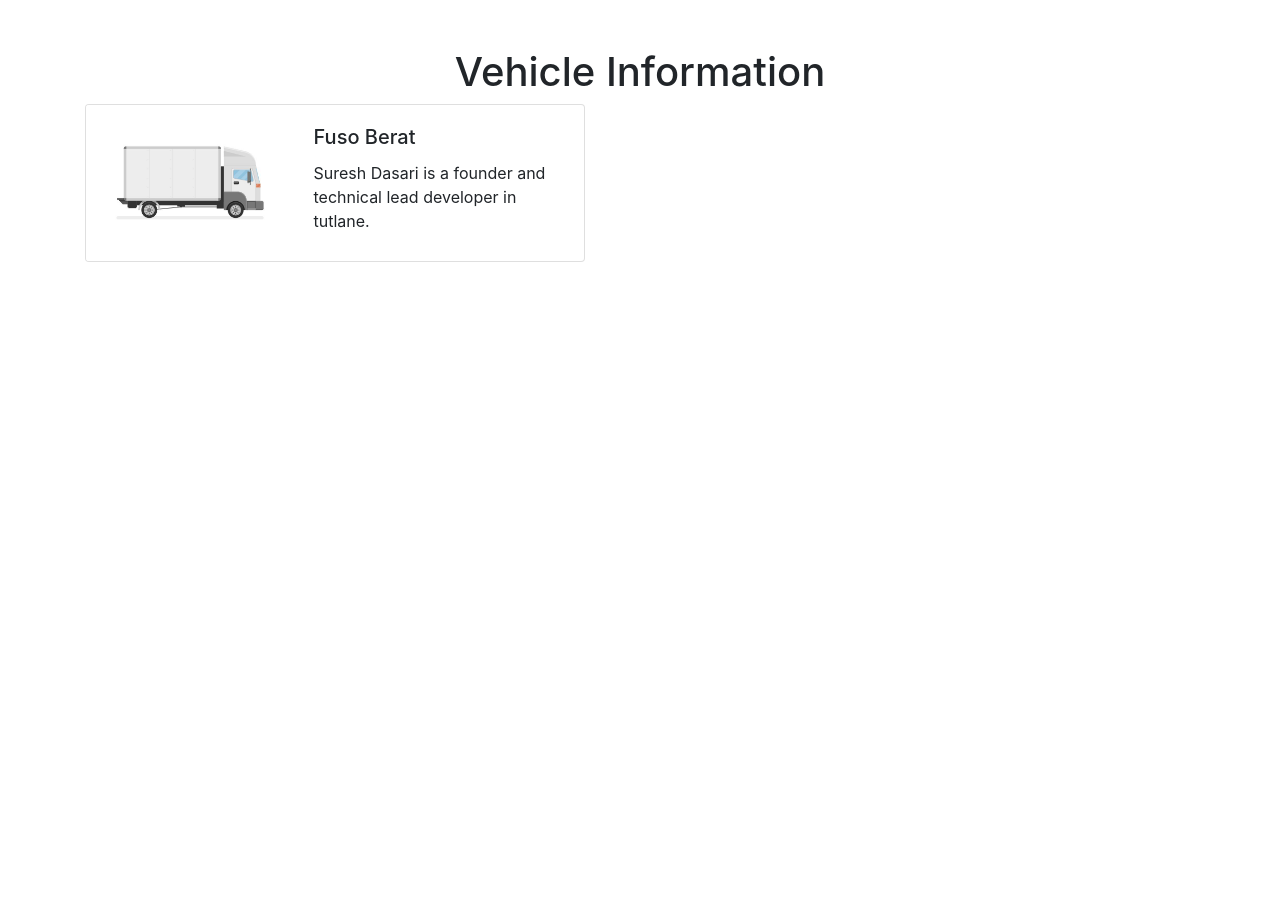
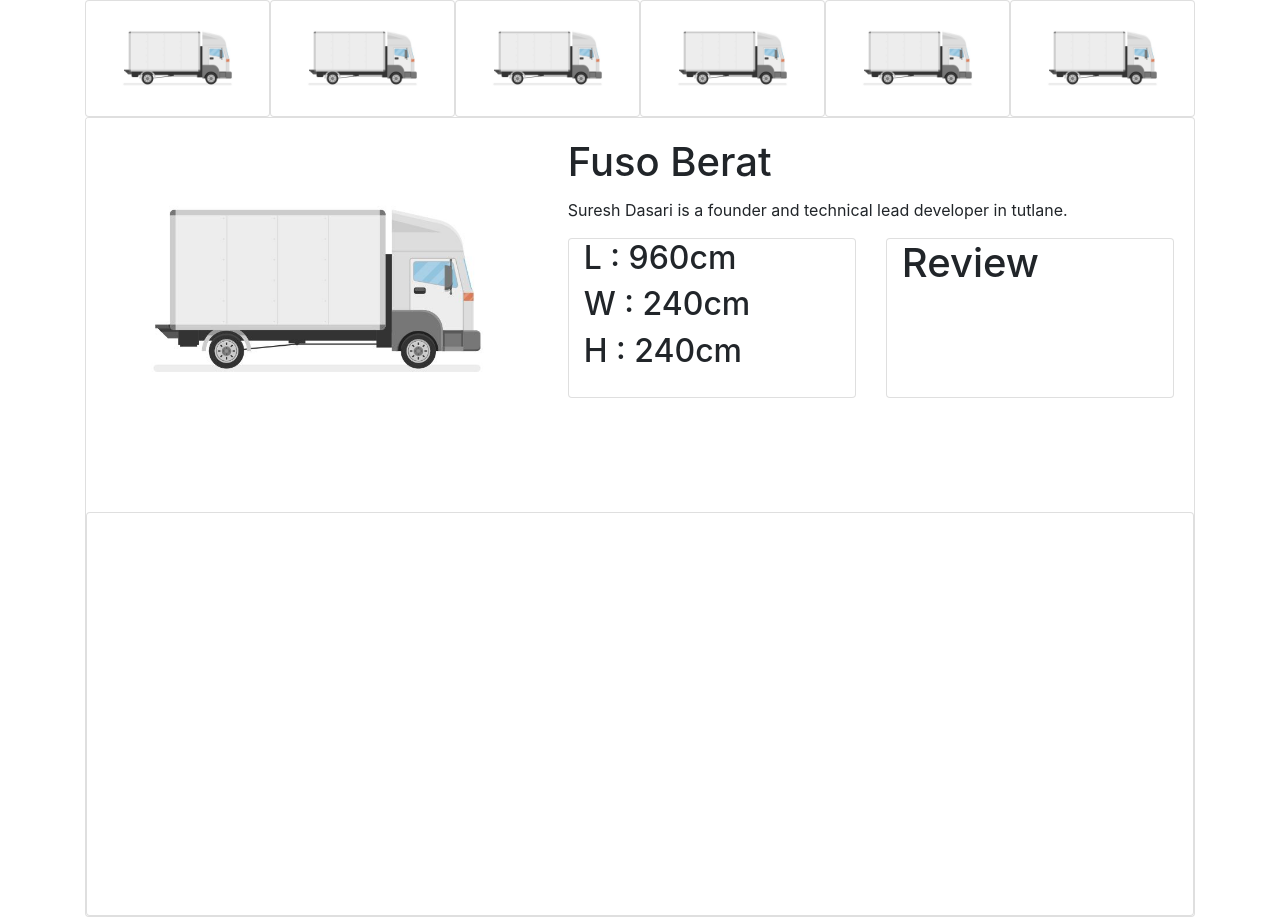
Before and after one commit to DelivereeBid/DelivereeBidRepo, a React (Create React App) app in the folder client/: page /vechileInformation in a window 1280 px wide. Before the commit the page ends 800 px from the top, so only its background shows below. Built offline with nearby package versions, Linux system fonts and the light colour scheme.

Commit message:
Added temporary vehicle information layout

```diff
--- a/client/src/App.js
+++ b/client/src/App.js
@@ -3,6 +3,7 @@ import { Switch, Route, Link } from 'react-router-dom'
 import { HomeShipper, HomeTransporter, PaymentMethod, DetailPostShipper, Wallet, ComplaintPage, ControlPage, Login, RatingPage, Register, VechileInformation } from './pages'
 import { Provider} from 'react-redux'
 import store from './store'
+import { CreatePostShipper } from './components'
 
 function App() {
   return (
@@ -13,9 +14,9 @@ function App() {
           <Route exact path='/shipper'>
             <HomeShipper/>
           </Route>
-          {/* <Route exact path='/shipper/createPost'>
+          <Route exact path='/shipper/createPost'>
             <CreatePostShipper/>
-          </Route> */}
+          </Route>
           <Route exact path='/shipper/payment'>
             <PaymentMethod/>
           </Route>
--- a/client/src/pages/VechileInformation.jsx
+++ b/client/src/pages/VechileInformation.jsx
@@ -1,24 +1,66 @@
 import React from 'react'
 import cargoTruck from '../images/cargo-truck.jpg'
+import './vehicleInfo.css'
 
 function VechileInformation (props) {
 
     return (
       <>
       <div className="container">
-        <h1 className="mt-5 text-center">Vehicle Information</h1>
-        <div class="card" style={{width: '500px'}}>
-              <div class="row no-gutters">
+        {/* <h1 className="mt-5 text-center">Vehicle Information</h1> */}
+          <div className="container">
+            <div className="row">
+              <div class="card col-sm-2 col-md-2 col-2">
+                <img class="card-img" src={cargoTruck} alt="Suresh Dasari Card" />
+              </div>
+              <div class="card col-sm-2 col-md-2 col-2">
+                <img class="card-img" src={cargoTruck} alt="Suresh Dasari Card" />
+              </div>
+              <div class="card col-sm-2 col-md-2 col-2">
+                <img class="card-img" src={cargoTruck} alt="Suresh Dasari Card" />
+              </div>
+              <div class="card col-sm-2 col-md-2 col-2">
+                <img class="card-img" src={cargoTruck} alt="Suresh Dasari Card" />
+              </div>
+              <div class="card col-sm-2 col-md-2 col-2">
+                <img class="card-img" src={cargoTruck} alt="Suresh Dasari Card" />
+              </div>
+              <div class="card col-sm-2 col-md-2 col-2">
+                <img class="card-img" src={cargoTruck} alt="Suresh Dasari Card" />
+              </div>
+            </div>
+          </div>
+        <div class="card" style={{height: '100vh'}}>
+          <div class="row no-gutters mb-5">
             <div class="col-sm-5">
                 <img class="card-img" src={cargoTruck} alt="Suresh Dasari Card" />
             </div>
             <div class="col-sm-7">
               <div class="card-body">
-                          <h5 class="card-title">Fuso Berat</h5>
+                  <h1 class="card-title">Fuso Berat</h1>
                   <p class="card-text">Suresh Dasari is a founder and technical lead developer in tutlane.</p>
+                  <div className="row d-flex">
+                    <div className="justify-content-start col-md-6">
+                      <div className="card" style={{width: '100%', height: '10rem'}}>
+                        <div className="container">
+                          <h2 className="">L : 960cm</h2>
+                          <h2 className="">W : 240cm</h2>
+                          <h2 className="">H : 240cm</h2>
                         </div>
                       </div>
                     </div>
+                    <div className="justify-content-end col-md-6">
+                    <div className="card" style={{ height: '10rem'}}>
+                        <div className="container">
+                          <h1>Review</h1>
+                        </div>
+                      </div>
+                    </div>
+                  </div>
+              </div>
+            </div>
+          </div>
+          <div className="card" style={{width: '100%', height: '100%'}}></div>
           </div>
         </div>
       </>
--- /dev/null
+++ b/client/src/pages/vehicleInfo.css
@@ -0,0 +1,3 @@
+.specification {
+    /* border: 1px solid black */
+}
```
Also changed, not shown: 1 other file (tests, documents, lock files or other folders). Lines whose indentation alone changed are shown as unchanged.
